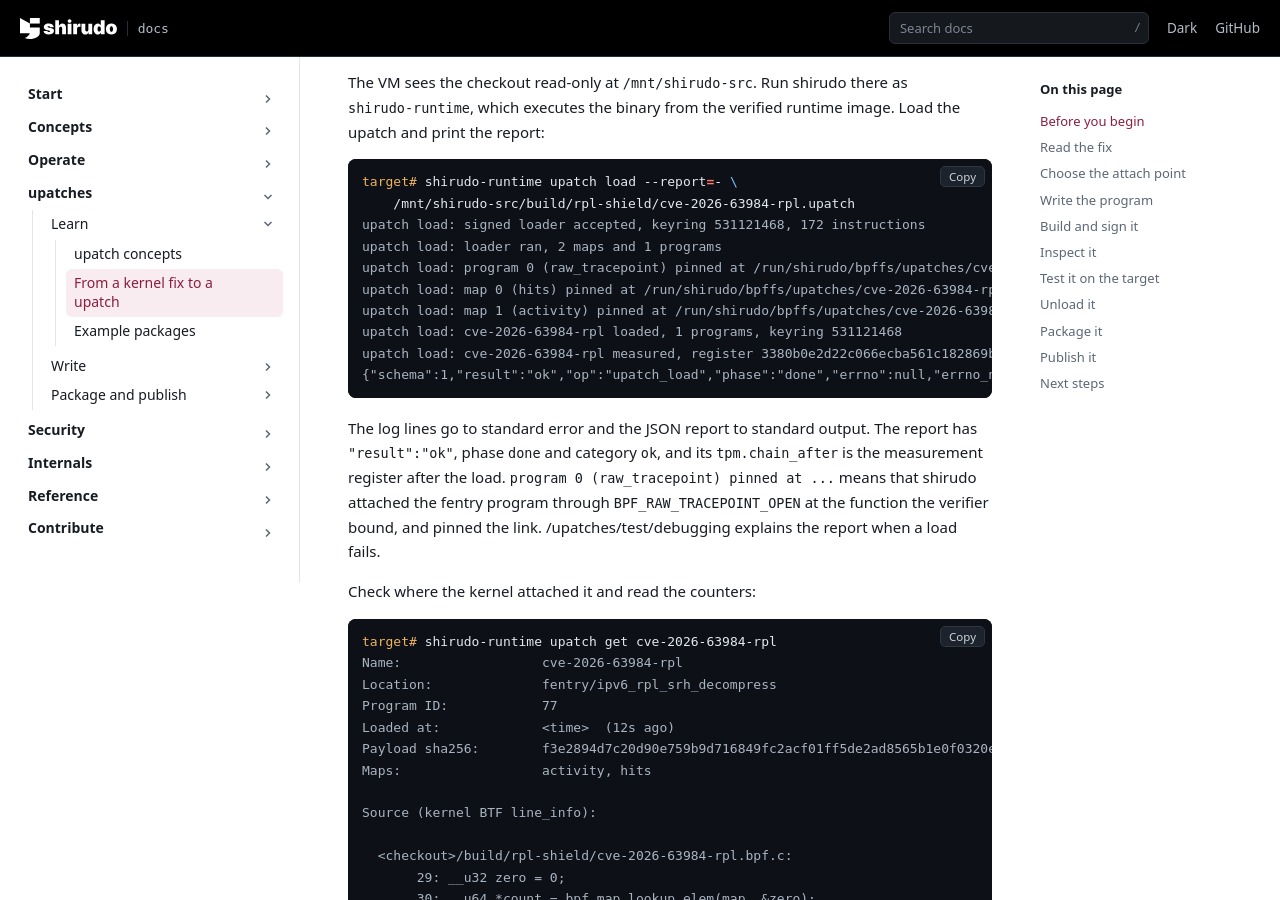
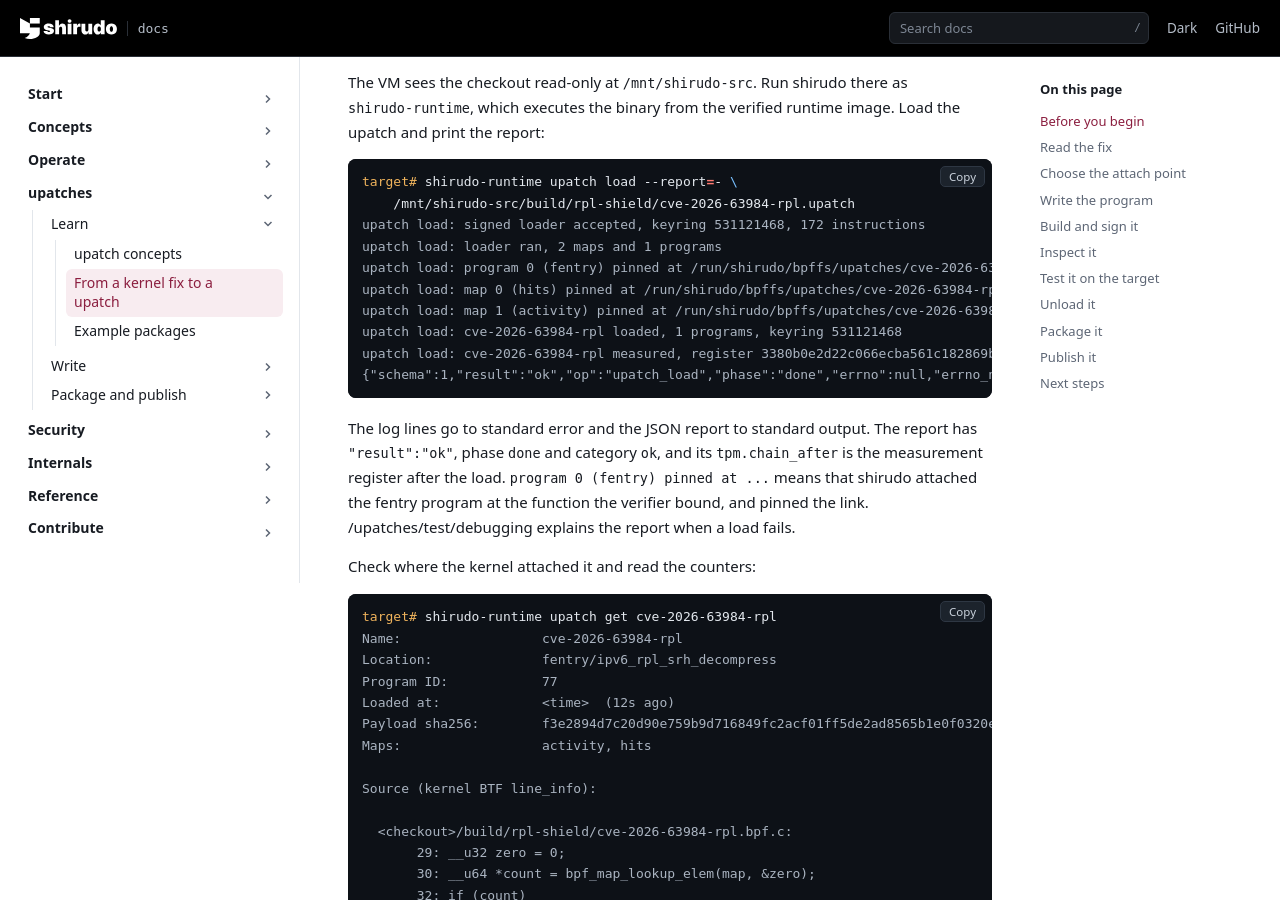
Before and after one commit to AliBashaSY/shirudo, a Sphinx documentation site: the page built from Documentation/upatches/learn/kernel-fix-tutorial.rst, in a window 1280 px wide and 900 px high, scrolled down 4860 px. Built offline with Sphinx 7.4.7, drawn with Linux system fonts in a browser that asks for light colours; pages that are not in the unit, such as notebooks, are missing from menus.

Commit message:
upatch: name an fentry, fexit or lsm program by its kind in the load
A load says of each program it pins which kind it is:

  upatch load: program 0 (raw_tracepoint) pinned at .../link_0
  upatch load: program 1 (fmod_ret) pinned at .../link_1
  upatch load: program 2 (raw_tracepoint) pinned at .../link_2

Programs 0 and 2 are an fentry and an fexit program. The name is that
of the attach kind in the signed metadata, and the builder gives fentry,
fexit, lsm and tp_btf programs one kind, UPATCH_ATTACH_RAW_TRACEPOINT,
after the command that attaches most of them. status and upatch get
name the same programs fentry/<function> and fexit/<function>, from the
link the kernel made.

Ask that link in the load as well. upatch_tracing_link_kind() gives the
kind of a tracing link in the words a location uses, and the load takes
it for a program of the kind above:

  upatch load: program 0 (fentry) pinned at .../link_0
  upatch load: program 1 (fmod_ret) pinned at .../link_1
  upatch load: program 2 (fexit) pinned at .../link_2

A tp_btf program keeps raw_tracepoint: its link is a raw tracepoint
link, and its location reads tracing/btf_trace_<tracepoint>, which is
for another change to put right. The messages of a failed attach keep
the name of the metadata's kind too, as no link exists to ask then.

t3118 checks both lines of a load, and the pages that show the load of
an fentry program show its new line.

Signed-off-by: Daniel Borkmann <daniel@iogearbox.net>

```diff
--- a/Documentation/reference/cli/upatch-load.rst
+++ b/Documentation/reference/cli/upatch-load.rst
@@ -238,7 +238,7 @@ Load an artifact and print the report:
    target# shirudo upatch load --report=- shirudo-test-basic.upatch
    upatch load: signed loader accepted, keyring 272801410, 124 instructions
    upatch load: loader ran, 0 maps and 1 programs
-   upatch load: program 0 (raw_tracepoint) pinned at /run/shirudo/bpffs/upatches/shirudo-test-basic/link
+   upatch load: program 0 (fentry) pinned at /run/shirudo/bpffs/upatches/shirudo-test-basic/link
    upatch load: shirudo-test-basic loaded, 1 programs, keyring 272801410
    upatch load: shirudo-test-basic measured, register 7f63313a31ac8ddd3a6a16fce2038322c9c782d5787155d2dc18dfa582dff548
 
--- a/Documentation/start/guides/first-upatch.rst
+++ b/Documentation/start/guides/first-upatch.rst
@@ -136,7 +136,7 @@ Load it and read the map
       target# shirudo upatch load /workspace/shirudo/build/tutorial/sleep-count.upatch
       upatch load: signed loader accepted, keyring 272801410, 148 instructions
       upatch load: loader ran, 1 maps and 1 programs
-      upatch load: program 0 (raw_tracepoint) pinned at /run/shirudo/bpffs/upatches/sleep-count/link
+      upatch load: program 0 (fentry) pinned at /run/shirudo/bpffs/upatches/sleep-count/link
       upatch load: map 0 (calls) pinned at /run/shirudo/bpffs/upatches/sleep-count/maps/calls
       upatch load: sleep-count loaded, 1 programs, keyring 272801410
       upatch load: sleep-count measured, register 88e45b0c80b0ffe83d471b6372402082a5dcf82173adc5c4bdd631039fe4609c
--- a/Documentation/start/guides/publish-package.rst
+++ b/Documentation/start/guides/publish-package.rst
@@ -151,7 +151,7 @@ none, so here the target installs by direct reference.
       upatch load: --no-precheck, pre-flight state check skipped
       upatch load: signed loader accepted, keyring 272801410, 124 instructions
       upatch load: loader ran, 0 maps and 1 programs
-      upatch load: program 0 (raw_tracepoint) pinned at /run/shirudo/bpffs/upatches/hello/link
+      upatch load: program 0 (fentry) pinned at /run/shirudo/bpffs/upatches/hello/link
       upatch load: hello loaded, 1 programs, keyring 272801410
       upatch load: hello measured, register 55a8c670eb10d9bc6a9dc7475e3fc94407066016798dddbc59870138525f61b6
 
--- a/Documentation/start/quickstart.rst
+++ b/Documentation/start/quickstart.rst
@@ -398,7 +398,7 @@ Load it
       target# shirudo upatch load basic.upatch
       upatch load: signed loader accepted, keyring 1025034781, 124 instructions
       upatch load: loader ran, 0 maps and 1 programs
-      upatch load: program 0 (raw_tracepoint) pinned at /run/shirudo/bpffs/upatches/basic/link
+      upatch load: program 0 (fentry) pinned at /run/shirudo/bpffs/upatches/basic/link
       upatch load: basic loaded, 1 programs, keyring 1025034781
       upatch load: basic measured, register 2705e01ee2dbc5b81b7ba45749aa06251a32b535142788ef24a40be985b78bf7
 
--- a/Documentation/upatches/learn/kernel-fix-tutorial.rst
+++ b/Documentation/upatches/learn/kernel-fix-tutorial.rst
@@ -259,7 +259,7 @@ runtime image. Load the upatch and print the report:
        /mnt/shirudo-src/build/rpl-shield/cve-2026-63984-rpl.upatch
    upatch load: signed loader accepted, keyring 531121468, 172 instructions
    upatch load: loader ran, 2 maps and 1 programs
-   upatch load: program 0 (raw_tracepoint) pinned at /run/shirudo/bpffs/upatches/cve-2026-63984-rpl/link
+   upatch load: program 0 (fentry) pinned at /run/shirudo/bpffs/upatches/cve-2026-63984-rpl/link
    upatch load: map 0 (hits) pinned at /run/shirudo/bpffs/upatches/cve-2026-63984-rpl/maps/hits
    upatch load: map 1 (activity) pinned at /run/shirudo/bpffs/upatches/cve-2026-63984-rpl/maps/activity
    upatch load: cve-2026-63984-rpl loaded, 1 programs, keyring 531121468
@@ -269,9 +269,9 @@ runtime image. Load the upatch and print the report:
 The log lines go to standard error and the JSON report to standard
 output. The report has ``"result":"ok"``, phase ``done`` and category
 ``ok``, and its ``tpm.chain_after`` is the measurement register after the
-load. ``program 0 (raw_tracepoint) pinned at ...`` means that shirudo
-attached the fentry program through ``BPF_RAW_TRACEPOINT_OPEN`` at the
-function the verifier bound, and pinned the link.
+load. ``program 0 (fentry) pinned at ...`` means that shirudo attached
+the fentry program at the function the verifier bound, and pinned the
+link.
 :doc:`/upatches/test/debugging` explains the report when a load fails.
 
 Check where the kernel attached it and read the counters:
```
Also changed, not shown: Documentation/contribute/testing/test-coverage.rst (+6 -6 lines), 5 other files.
